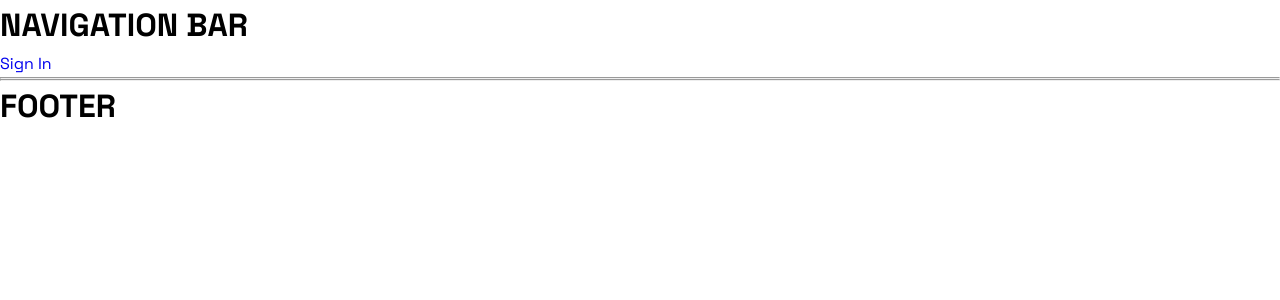
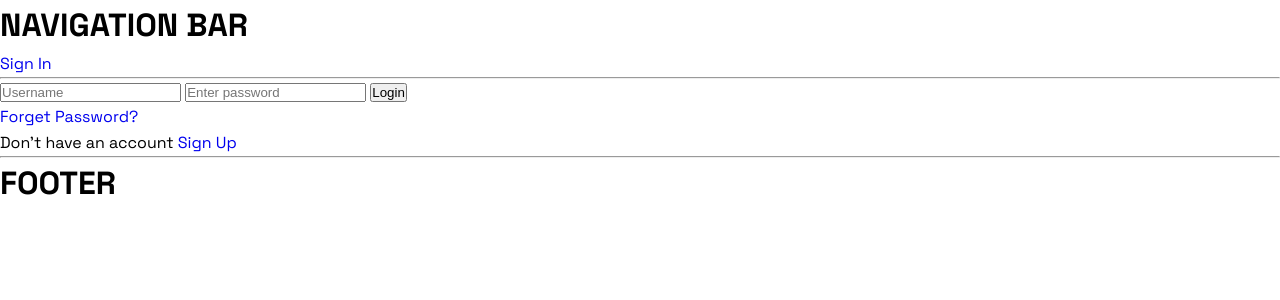
Before and after one commit to pacheco-luis/delivery_system, a Django app: page /login/ in a window 1280 px wide. Shown: the top 300 px of the page. Run offline with Django 4.2, Linux system fonts and the light colour scheme.

Commit message:
rename authentication to content in sign-in.html and sign-up.html to match with base.html

```diff
--- a/users/templates/sign-in.html
+++ b/users/templates/sign-in.html
@@ -2,20 +2,20 @@
 
 {% block title %}Sign In{% endblock title %}
 
-{% block authentication %}
+{% block content %}
 
-<form action="{% url 'login' %}" method="POST">
+<form action="{% url 'users:login' %}" method="POST">
     {% csrf_token %}
     <input type="text" name="username" placeholder="Username">
     <input type="password" name="password" placeholder="Enter password">
     <input type="submit" value="Login">
     <p>
-        <a href="{% url 'reset_password' %}">Forget Password?</a>
+        <a href="{% url 'users:reset_password' %}">Forget Password?</a>
     </p>
     <p>
         Don't have an account
-        <a href="{% url 'register' %}">Sign Up</a>
+        <a href="{% url 'users:register' %}">Sign Up</a>
     </p>
 </form>
 
-{% endblock authentication %}
+{% endblock content %}
--- a/users/templates/sign-up.html
+++ b/users/templates/sign-up.html
@@ -2,7 +2,7 @@
 
 {% block title %}Sign Up{% endblock title %}
 
-{% block authentication %}
+{% block content %}
 
 <form action="{% url 'register' %}" method="POST">
     {% csrf_token %}
@@ -27,4 +27,4 @@
     <a href="{% url 'login' %}">Sign In</a>
 </p>
 
-{% endblock authentication %}
+{% endblock content %}
```
